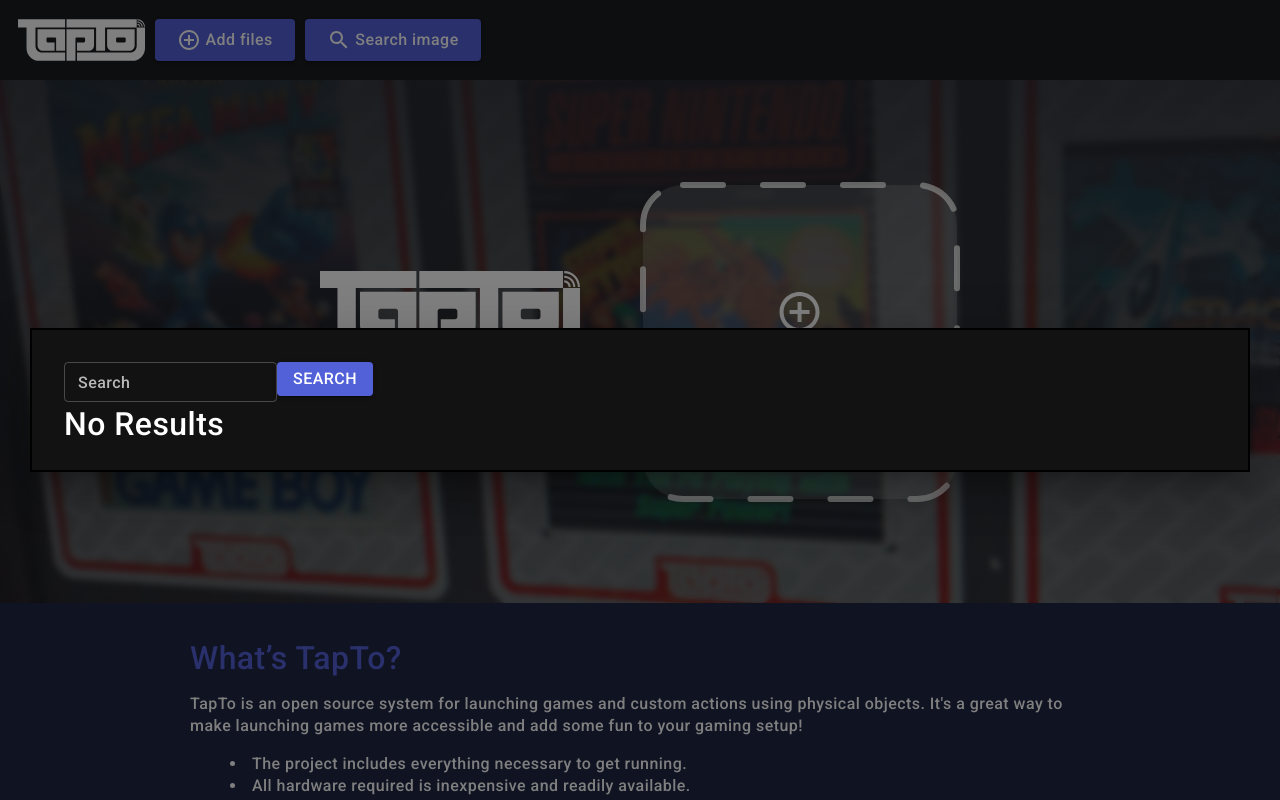
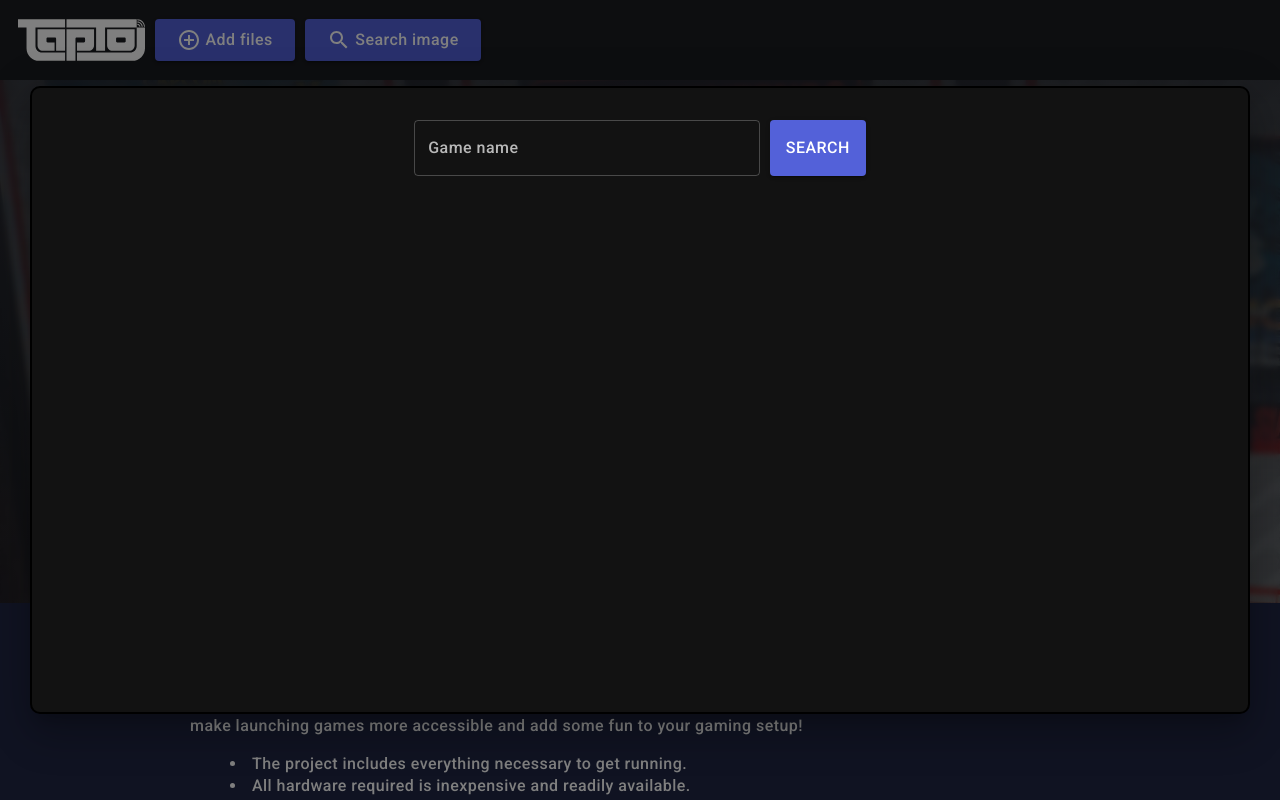
Before and after one commit to TapToCommunity/TapToLabelDesigner, a React (Vite) app: page / in a window 1280 px wide. Both pictures are taken after a click on the button "Search image". Shown: the top 800 px of the page. Built offline with nearby package versions, Linux system fonts and the light colour scheme.

Commit message:
Add image fetching

```diff
--- a/src/components/ImageSearch.tsx
+++ b/src/components/ImageSearch.tsx
@@ -5,8 +5,11 @@
 import TextField from '@mui/material/TextField';
 import Typography from '@mui/material/Typography';
 import { useState } from 'react';
+import { useFileDropperContext } from '../contexts/fileDropper';
+import { CircularProgress, LinearProgress, Stack } from '@mui/material';
 
-const API_URL = 'https://tapto.wizzo.dev/steamgriddb/api/search/';
+const SEARCH_ENDPOINT = 'https://tapto.wizzo.dev/steamgriddb/api/search/';
+const IMAGE_ENDPOINT = 'https://tapto.wizzo.dev/steamgriddb/api/image/';
 
 interface ImageSearchResult {
   gameName: string;
@@ -15,7 +18,7 @@
 }
 
 async function searchImage(query: string): Promise<ImageSearchResult[]> {
-  return fetch(API_URL + encodeURIComponent(query))
+  return fetch(SEARCH_ENDPOINT + encodeURIComponent(query))
     .then((res) => {
       return res.json() as Promise<ImageSearchResult[]>;
     })
@@ -25,12 +28,34 @@
     });
 }
 
+async function getImage(cdnUrl: string): Promise<File> {
+  const proxyUrl = IMAGE_ENDPOINT + cdnUrl.replace('https://', '');
+  return fetch(proxyUrl).then(async (r) => {
+    const blob = await r.blob();
+    const filename = proxyUrl.split('/').pop() || 'image.png';
+    return new File([blob], filename, { type: blob.type });
+  });
+}
+
 export function ImageSearch(props: {
   open: boolean;
   setOpen: (open: boolean) => void;
 }) {
+  const { files, setFiles } = useFileDropperContext();
+
   const [searchQuery, setSearchQuery] = useState<string>('');
   const [searchResults, setSearchResults] = useState<ImageSearchResult[]>([]);
+  const [searching, setSearching] = useState<boolean>(false);
+  const [fetching, setFetching] = useState<boolean>(false);
+
+  const addImage = async (url: string) => {
+    setFetching(true);
+    getImage(url).then((file) => {
+      setFiles([...files, file]);
+      props.setOpen(false);
+      setFetching(false);
+    });
+  };
 
   return (
     <Modal open={props.open} onClose={() => props.setOpen(false)}>
@@ -41,42 +66,69 @@
           left: '50%',
           transform: 'translate(-50%, -50%)',
           width: '90%',
-          maxHeight: '90%',
+          height: !fetching ? '70%' : "15%",
           bgcolor: 'background.paper',
           border: '2px solid #000',
           boxShadow: 24,
           p: 4,
           color: 'text.primary',
           overflow: 'scroll',
+          borderRadius: '10px',
+          textAlign: 'center',
         }}
       >
+        {fetching ? (
+          <>
+            <Typography variant="h3">Fetching image...</Typography>
+            <LinearProgress />
+          </>
+        ) : (
+          <>
+            <Stack spacing={1}>
+              <Stack
+                direction="row"
+                spacing="10px"
+                sx={{ justifyContent: 'center' }}
+              >
                 <TextField
-          label="Search"
+                  label="Game name"
                   value={searchQuery}
-          size="small"
                   onChange={(evt) => setSearchQuery(evt.target.value)}
+                  style={{ width: '30%' }}
                 />
                 <Button
                   variant="contained"
                   onClick={() => {
+                    setSearchResults([]);
+                    setSearching(true);
                     searchImage(searchQuery).then((res) => {
+                      setSearching(false);
                       setSearchResults(res);
                     });
                   }}
                 >
-          Search
+                  {searching ? <CircularProgress color='secondary' /> : 'Search'}
                 </Button>
+              </Stack>
               <Typography variant="h3">
-          {searchResults.length > 0 ? searchResults[0].gameName : 'No Results'}
+                {searchResults.length > 0
+                  ? searchResults[0].gameName
+                  : ''}
               </Typography>
               <Grid container spacing={1}>
                 {searchResults.map((result) => (
                   <Grid item xs={3}>
-            <img src={result.thumbnailUrl} />
+                    <img
+                      src={result.thumbnailUrl}
+                      onClick={() => addImage(result.imageUrl)}
+                      style={{ cursor: 'pointer' }}
+                    />
                   </Grid>
                 ))}
               </Grid>
-
+            </Stack>
+          </>
+        )}
       </Box>
     </Modal>
   );
```
Lines whose indentation alone changed are shown as unchanged.
